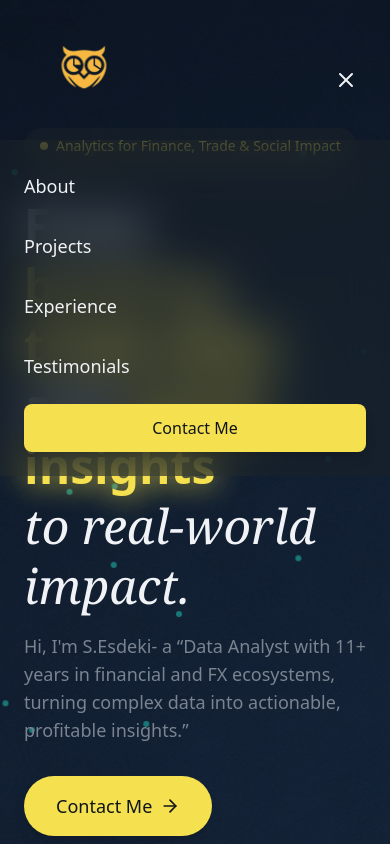
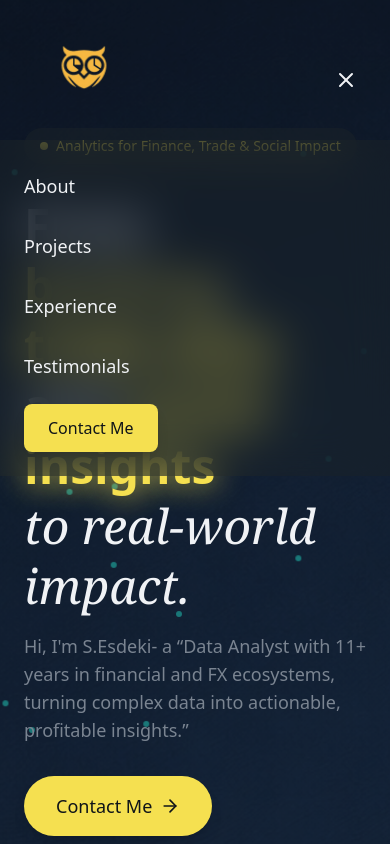
Before and after one commit to esdeki/portfolio, a React (Vite) app: page / in a window 390 px wide. Both pictures are taken after a click on the button 346 px from the left and 80 px from the top of the page. Shown: the top 844 px of the page. Built offline with nearby package versions, Linux system fonts and the light colour scheme.

Commit message:
update experience texts update navbar mobile contact button

```diff
--- a/src/layout/Navbar.jsx
+++ b/src/layout/Navbar.jsx
@@ -85,10 +85,11 @@ export const Navbar = () => {
                 {link.label}
               </a>
             ))}
-
-            <Button href="#contact" onClick={() => setIsMobileMenuOpen(false)}>
-              Contact Me
-            </Button>
+            <a href="#contact" onClick={() => setIsMobileMenuOpen(false)}>
+               <Button>
+                    Contact Me
+              </Button>
+            </a>
           </div>
         </div>
       )}
--- a/src/sections/Experience.jsx
+++ b/src/sections/Experience.jsx
@@ -1,6 +1,6 @@
 const experiences = [
   {
-    period: "1403 — Present",
+    period: "1405 — Present",
     role: "تحلیلگر داده",
     company: "فریلنسر",
     description:
@@ -9,7 +9,7 @@ const experiences = [
     current: true,
   },
   {
-    period: "1403",
+    period: "1404",
     role:"کارشناس تسهیلات ارزی" ,
     company: "بانک خاورمیانه",
     description:
```
